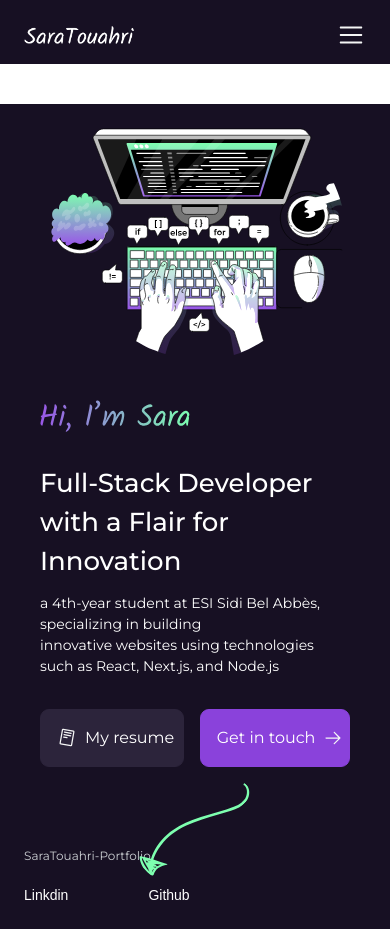
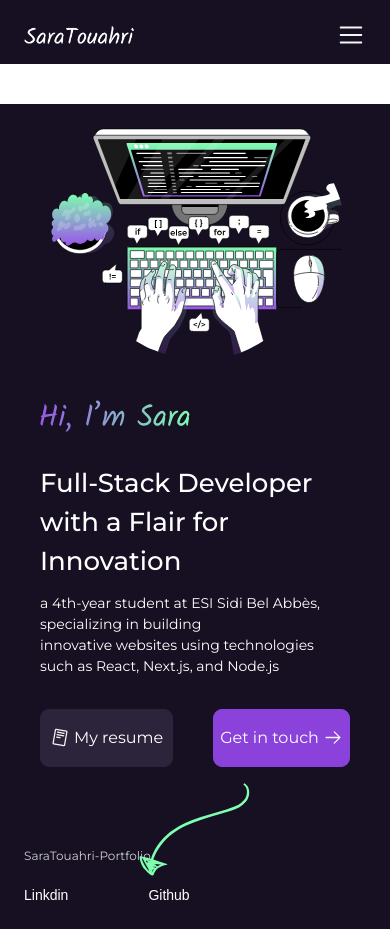
Before and after one commit to saratouahri/portfolio, a Next.js app: page /pages/Home in a window 390 px wide. Built offline with nearby package versions, Linux system fonts and the light colour scheme.

Commit message:
updating the responsive design

```diff
--- a/src/app/pages/Home/page.jsx
+++ b/src/app/pages/Home/page.jsx
@@ -26,13 +26,13 @@ export default function Home(){
                             </p>
                         </div>
 
-                        <div className="flex ">
-                            <div className="mr-4 relative lg:left-4 bg-surface-secondary text-white p-4 rounded-[9px] flex flex-row space-x-2 items-center duration-300 border-[1px] border-surface-secondary hover:bg-surface-primary hover:border-white hover:border-[1px]">
+                            <div className="flex flex-row gap-10 ">
+                                <div className=" relative lg:left-4 bg-surface-secondary text-center text-white p-4 rounded-[9px] flex flex-row justify-center space-x-1 items-center lg:space-x-2  duration-300 border-[1px] border-surface-secondary hover:bg-surface-primary hover:border-white hover:border-[1px]">
                                     <Image src="/ReadCvLogo.svg" width={20} height={20}/>
                                     <input type="submit" onClick={() => window.open('/CV_Touahri_sara.pdf')} value="My resume" className="cursor-pointer bg-transparent text-white"/>
                                 </div>
                                 <Link href="/pages/Contact">
-                                <div className="relative lg:left-4 bg-button-primary-default text-white p-4 rounded-[9px] flex flex-row space-x-2 duration-300 border-[1px] border-button-primary-default hover:bg-button-primary-hover hover:border-white hover:border-[1px]">
+                                    <div className="relative lg:left-4 bg-button-primary-default text-white p-4 rounded-[9px] flex flex-row justify-center items-center space-x-1 lg:space-x-2 duration-300 border-[1px] border-button-primary-default hover:bg-button-primary-hover hover:border-white hover:border-[1px]">
                                         <input type="submit" value="Get in touch" className="cursor-pointer outline-none border-none bg-transparent text-white"/>
                                         <Image src="/ArrowRight.svg" width={20} height={20}/>
                                     </div>
```
Lines whose indentation alone changed are shown as unchanged.
